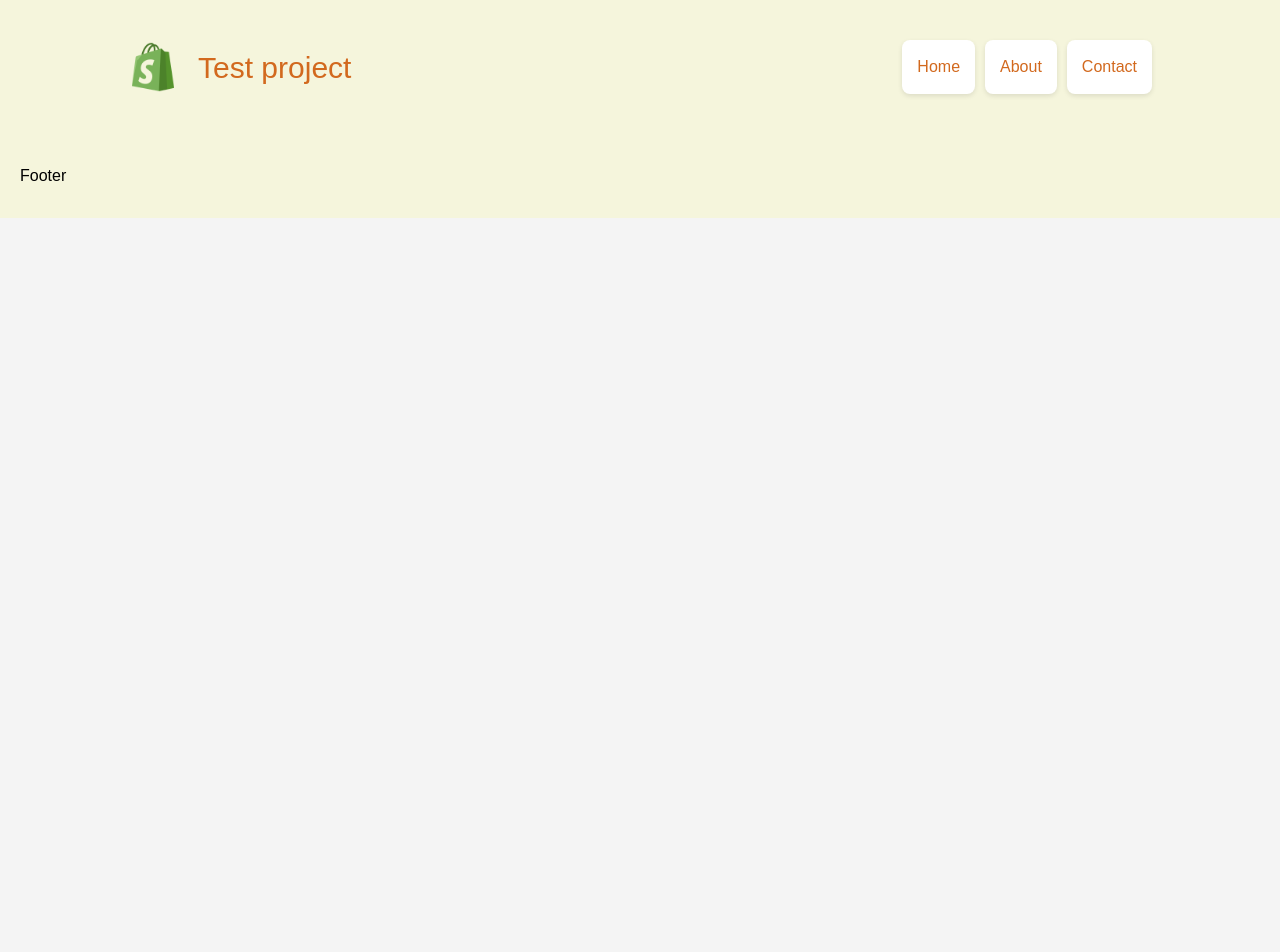
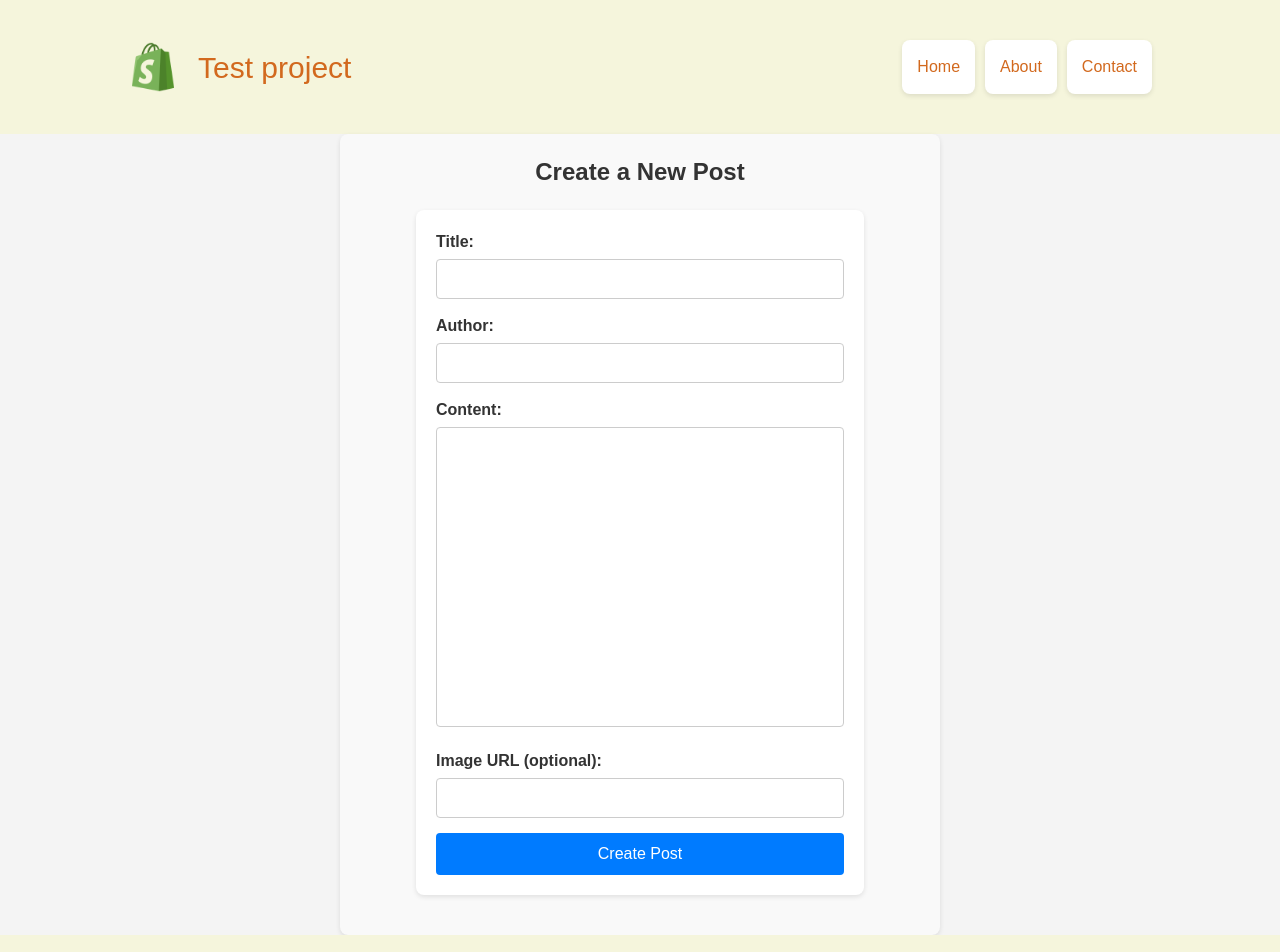
Before and after one commit to alsousha/ReactArticles, a React (Create React App) app: page /createpost in a window 1280 px wide. Shown: the top 952 px of the page. Before the commit the page ends 800 px from the top, so only its background shows below. Built offline with nearby package versions, Linux system fonts and the light colour scheme; the HTML template or start-up script is replaced by a standard one.

Commit message:
add CreatePost component

```diff
--- /dev/null
+++ b/src/assets/styles/CreatePost.css
@@ -0,0 +1,57 @@
+.create-post {
+    padding: 20px;
+    max-width: 600px;
+    margin: 0 auto;
+    background-color: #f9f9f9;
+    border-radius: 8px;
+    box-shadow: 0 2px 5px rgba(0, 0, 0, 0.1);
+  }
+
+  .create-post h2 {
+    text-align: center;
+    color: #333;
+  }
+
+  form div {
+    margin-bottom: 15px;
+  }
+
+  label {
+    display: block;
+    color: #333;
+    margin-bottom: 5px;
+  }
+
+  input,
+  textarea {
+    width: 100%;
+    padding: 10px;
+    font-size: 16px;
+    border: 1px solid #ccc;
+    border-radius: 4px;
+  }
+
+  textarea {
+    height: 300px;
+  }
+
+  button {
+    width: 100%;
+    padding: 12px;
+    background-color: #007bff;
+    color: white;
+    border: none;
+    border-radius: 4px;
+    font-size: 16px;
+    cursor: pointer;
+  }
+
+  button:hover {
+    background-color: #0056b3;
+  }
+
+  .error-message {
+    color: red;
+    font-size: 14px;
+    text-align: center;
+  }
--- /dev/null
+++ b/src/components/CreatePost.jsx
@@ -0,0 +1,103 @@
+import React, { useState } from 'react';
+import { useNavigate } from 'react-router-dom';
+import '../assets/styles/CreatePost.css';
+
+function CreatePost() {
+    const [newPost, setNewPost] = useState({
+        title: '',
+        author: '',
+        content: '',
+        image: '',
+    });
+
+    const [error, setError] = useState('');
+    const navigate = useNavigate();
+
+    // Handle changes to form fields
+    const handleChange = (e) => {
+        const { name, value } = e.target;
+        setNewPost((prevPost) => ({
+            ...prevPost,
+            [name]: value,
+        }));
+    };
+    const cleanString = (str) => {
+        return str.trim().replace(/\s+/g, ' ');
+      };
+
+    // Handle form submission
+    const handleSubmit = (e) => {
+        e.preventDefault();
+        // Cleaning data from extra spaces
+        const cleanedPost = {
+            title: cleanString(newPost.title),
+            author: cleanString(newPost.author),
+            content: cleanString(newPost.content),
+            image: newPost.image.trim(), // Для image удаляем только пробелы по краям
+          };
+        // Check if required fields are filled
+        if (!cleanedPost.title || !cleanedPost.author || !cleanedPost.content) {
+            setError('Please fill in all the required fields.');
+            return;
+          }
+        if (cleanedPost.title.length<3) {
+            setError('The title length must be more than 3 characters.');
+            return;
+        }
+        console.log('New Post:', cleanedPost);
+        // Go back to the main page
+        // navigate('/');
+    };
+
+    return (
+        <div className="main">
+            <div className="create-post">
+                <h2>Create a New Post</h2>
+                {error && <p className="error-message">{error}</p>}
+                <form onSubmit={handleSubmit}>
+                    <div>
+                        <label>Title:</label>
+                        <input
+                            type="text"
+                            name="title"
+                            value={newPost.title}
+                            onChange={handleChange}
+                            required
+                        />
+                    </div>
+                    <div>
+                        <label>Author:</label>
+                        <input
+                            type="text"
+                            name="author"
+                            value={newPost.author}
+                            onChange={handleChange}
+                            required
+                        />
+                    </div>
+                    <div>
+                        <label>Content:</label>
+                        <textarea
+                            name="content"
+                            value={newPost.content}
+                            onChange={handleChange}
+                            required
+                        />
+                    </div>
+                    <div>
+                        <label>Image URL (optional):</label>
+                        <input
+                            type="text"
+                            name="image"
+                            value={newPost.image}
+                            onChange={handleChange}
+                        />
+                    </div>
+                    <button type="submit">Create Post</button>
+                </form>
+            </div>
+        </div>
+    );
+}
+
+export default CreatePost;
--- a/src/components/MainPage.jsx
+++ b/src/components/MainPage.jsx
@@ -33,9 +33,9 @@ function MainPage() {
       <section className="articles">
         <div className="container">
             <h1 className="main-page-title">Articles</h1>
-            {/* <div className='d-flex'>
-                <Link to="/newpost" className="btn">new Post</Link>
-            </div> */}
+            <div className='d-flex'>
+                <Link to="/createpost" className="btn">new Post</Link>
+            </div>
             <div className="articles-container">
                 {articles&&articles.map((article) => (
                 <div key={article.id} className="article-card">
--- a/src/components/MyRoutes.jsx
+++ b/src/components/MyRoutes.jsx
@@ -8,6 +8,7 @@ import SinglePost from './SinglePost';
 import Contact from './Contact';
 import State from './State';
 import EditPost from './EditPost';
+import CreatePost from './CreatePost';
 
 function MyRoutes() {
   return (
@@ -19,6 +20,7 @@ function MyRoutes() {
       <Route path="/contact" element={<Contact/>} />
       <Route path="/state" element={<State/>} />
       <Route path='/editpost/:id' element={<EditPost />} />
+      <Route path='/createpost' element={<CreatePost />} />
       {/* <Route path='/post/:id' element={<SinglePost />} />
 						<Route path='/' element={<MainPage />} />
 						<Route path='/newpost' element={<NewPost />} />
```
